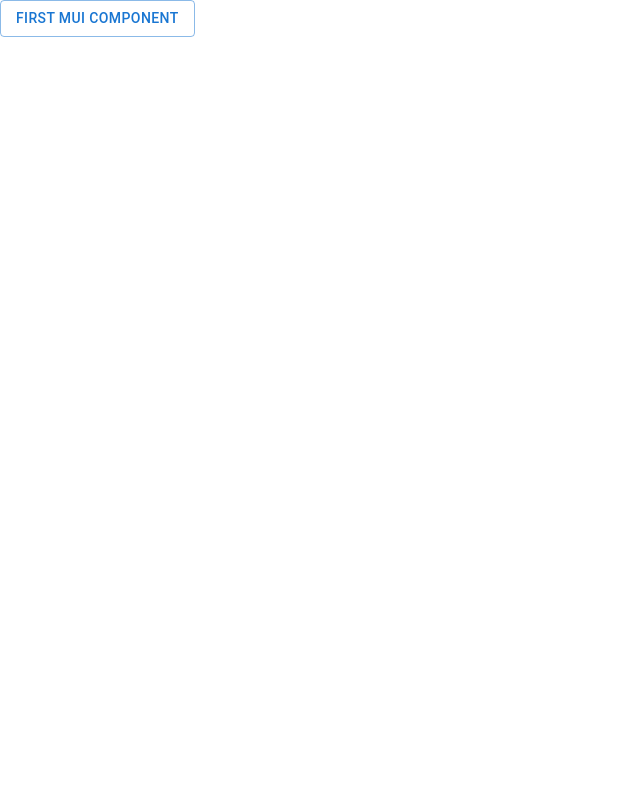
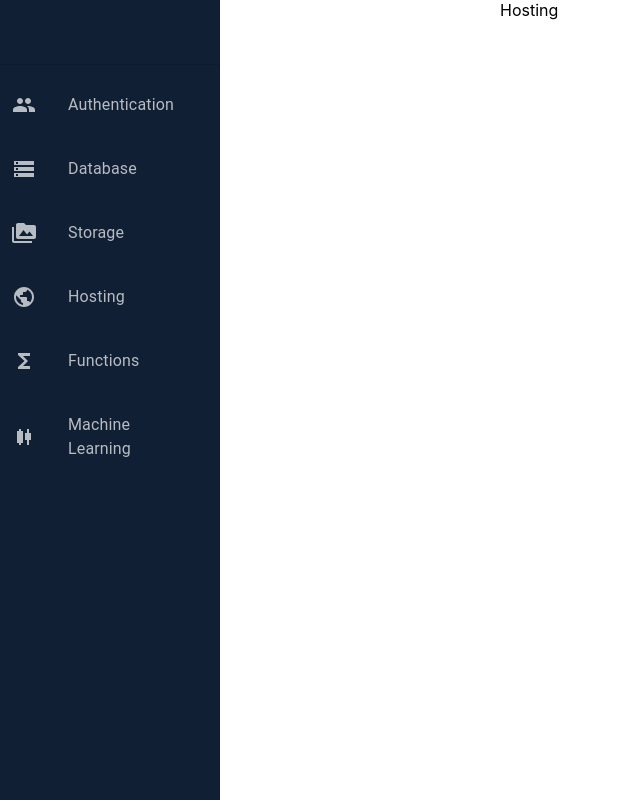
Before and after one commit to logankrieger317/materialui, a React (Create React App) app: page /hosting in a window 1280 px wide. Shown: the whole page, without its empty margins (0-640 px from the left). Built offline with nearby package versions, Linux system fonts and the light colour scheme.

Commit message:
React-Router-Dom, Grid, Components, SideNav on all

```diff
--- a/package.json
+++ b/package.json
@@ -5,12 +5,15 @@
   "dependencies": {
     "@emotion/react": "^11.11.3",
     "@emotion/styled": "^11.11.0",
+    "@mui/icons-material": "^5.15.9",
     "@mui/material": "^5.15.9",
     "@testing-library/jest-dom": "^5.17.0",
     "@testing-library/react": "^13.4.0",
     "@testing-library/user-event": "^13.5.0",
     "react": "^18.2.0",
     "react-dom": "^18.2.0",
+    "react-router": "^6.22.0",
+    "react-router-dom": "^6.22.0",
     "react-scripts": "5.0.1",
     "web-vitals": "^2.1.4"
   },
--- a/src/App.js
+++ b/src/App.js
@@ -1,17 +1,15 @@
-import Button from '@mui/material/Button';
+import React from 'react';
+import Navbar from './components/Navbar/navbar';
+import  Grid  from '@mui/material/Grid';
+import { Outlet } from 'react-router-dom';
+
 
 function App() {
   return (
-    <div className="App">
-      <Button
-        variant='outlined'
-        onClick={() => {
-          console.log('Button clicked');
-        }}
-        >
-          First MUI Component
-      </Button>
-    </div>
+    <Grid container>
+      <Navbar />
+      <Outlet />
+    </Grid>
   );
 }
 
--- /dev/null
+++ b/src/components/Navbar/navbar.js
@@ -0,0 +1,58 @@
+import React from 'react'
+// import Box from '@mui/material/Box';
+import Drawer from '@mui/material/Drawer';
+// import CssBaseline from '@mui/material/CssBaseline';
+// import AppBar from '@mui/material/AppBar';
+import Toolbar from '@mui/material/Toolbar';
+import List from '@mui/material/List';
+// import Typography from '@mui/material/Typography';
+import Divider from '@mui/material/Divider';
+import ListItem from '@mui/material/ListItem';
+import ListItemButton from '@mui/material/ListItemButton';
+import ListItemIcon from '@mui/material/ListItemIcon';
+import ListItemText from '@mui/material/ListItemText';
+// import InboxIcon from '@mui/icons-material/MoveToInbox';
+// import MailIcon from '@mui/icons-material/Mail';
+import { mainNavBarItems } from '../consts/navbarListItems';
+import { navbarStyles } from '../styles';
+import { useParams, useNavigate } from 'react-router-dom';
+
+const Navbar = () => {
+    // const { id } = useParams();
+    const navigate = useNavigate();
+
+  return (
+    <div>
+          <Drawer
+        sx={navbarStyles.drawer}
+        variant="permanent"
+        anchor="left"
+        >
+
+        <Toolbar />
+        <Divider />
+        <List>
+          {mainNavBarItems.map((item, index) => (
+            <ListItem
+                key={item.id}
+                onClick={()=>navigate(item.route)}
+            >
+              <ListItemButton >
+                <ListItemIcon sx={navbarStyles.icons}>
+                    {item.icon}
+                </ListItemIcon>
+                <ListItemText
+                sx={navbarStyles.item}
+                primary={item.label} />
+              </ListItemButton>
+            </ListItem>
+          ))}
+        </List>
+
+
+      </Drawer>
+    </div>
+  )
+}
+
+export default Navbar
--- /dev/null
+++ b/src/components/consts/navbarListItems.js
@@ -0,0 +1,67 @@
+import PeopleIcon from '@mui/icons-material/People';
+import StorageIcon from '@mui/icons-material/Storage';
+import PermMediaIcon from '@mui/icons-material/PermMedia';
+import PublicIcon from '@mui/icons-material/Public';
+import FunctionsIcon from '@mui/icons-material/Functions';
+import CandlestickChartIcon from '@mui/icons-material/CandlestickChart';
+// import SettingsIcon from '@mui/icons-material/Settings';
+// import TimerIcon from '@mui/icons-material/Timer';
+// import DevicesIcon from '@mui/icons-material/Devices';
+
+export const mainNavBarItems =[
+    {
+        id:0,
+        icon:<PeopleIcon/>,
+        label:'Authentication',
+        route: 'authentication',
+    },
+    {
+        id:1,
+        icon:<StorageIcon/>,
+        label:'Database',
+        route: 'database',
+    },
+    {
+        id:2,
+        icon:<PermMediaIcon/>,
+        label:'Storage',
+        route: 'storage',
+    },
+    {
+        id:3,
+        icon:<PublicIcon/>,
+        label:'Hosting',
+        route: 'hosting',
+    },
+    {
+        id:4,
+        icon:<FunctionsIcon/>,
+        label:'Functions',
+        route: 'functions',
+    },
+    {
+        id:5,
+        icon:<CandlestickChartIcon/>,
+        label:'Machine Learning',
+        route: 'machinelearning',
+    },
+    // {
+    //     id:6,
+    //     icon:<SettingsIcon/>,
+    //     label:'Analytics',
+    //     route: 'analytics',
+    // },
+    // {
+    //     id:7,
+    //     icon:<TimerIcon/>,
+    //     label:'Performance',
+    //     route: 'performance',
+    // },
+    // {
+    //     id:8,
+    //     icon:<DevicesIcon/>,
+    //     label:'Test Lab',
+    //     route: 'testlab',
+    // }
+
+]
--- /dev/null
+++ b/src/components/pages/Authentication/Authentication.js
@@ -0,0 +1,15 @@
+import React from 'react'
+import Navbar from '../../Navbar/navbar'
+import { Grid } from '@mui/material'
+
+function Authentication() {
+  return (
+    <Grid item xs={8} style={{marginLeft:'300px'}}>
+      <Navbar />
+        This is the Authentication page
+
+    </Grid>
+  )
+}
+
+export default Authentication
--- /dev/null
+++ b/src/components/pages/Database/Database.js
@@ -0,0 +1,13 @@
+import React from 'react'
+import Navbar from '../../Navbar/navbar'
+
+function Database() {
+  return (
+    <>
+    <Navbar/>
+    <div style={{marginLeft:'500px'}}>Database</div>
+    </>
+  )
+}
+
+export default Database
--- /dev/null
+++ b/src/components/pages/Functions/Functions.js
@@ -0,0 +1,13 @@
+import React from 'react'
+import Navbar from '../../Navbar/navbar'
+
+function Functions() {
+  return (
+    <>
+    <Navbar/>
+    <div style={{marginLeft:'500px'}}>Functions</div>
+    </>
+  )
+}
+
+export default Functions
--- /dev/null
+++ b/src/components/pages/Hosting/Hosting.js
@@ -0,0 +1,13 @@
+import React from 'react'
+import Navbar from '../../Navbar/navbar'
+
+function Hosting() {
+  return (
+    <>
+    <Navbar/>
+    <div style={{marginLeft:'500px'}}>Hosting</div>
+    </>
+  )
+}
+
+export default Hosting
--- /dev/null
+++ b/src/components/pages/MachineLearning/MachineLearning.js
@@ -0,0 +1,13 @@
+import React from 'react'
+import Navbar from '../../Navbar/navbar'
+
+function MachineLearning() {
+  return (
+    <>
+    <Navbar/>
+    <div style={{marginLeft:'500px'}}>MachineLearning</div>
+    </>
+  )
+}
+
+export default MachineLearning
--- /dev/null
+++ b/src/components/pages/Storage/Storage.js
@@ -0,0 +1,13 @@
+import React from 'react'
+import Navbar from '../../Navbar/navbar'
+
+function Storage() {
+  return (
+    <>
+    <Navbar/>
+    <div style={{marginLeft:'500px'}}>Storage</div>
+    </>
+  )
+}
+
+export default Storage
--- /dev/null
+++ b/src/components/styles.js
@@ -0,0 +1,28 @@
+export const navbarStyles = {
+    drawer: {
+        width: 220,
+        flexShrink: 0,
+        '& .MuiDrawer-paper': {
+            width: 220,
+            boxSizing: 'border-box',
+            backgroundColor: '#101F33',
+            color: 'rgba(255, 255, 255, 0.7)',
+
+        },
+        '& .Mui-selected': {
+            color: 'red',
+        },
+    },
+    icons: {
+        color: 'rgba(255, 255, 255, 0.7)!important',
+        marginLeft: '-20px',
+    },
+    text: {
+        '& span': {
+            marginLeft: '-10px',
+            fontWeight: '600',
+            fontSize: '16px',
+
+        }
+    }
+};
--- a/src/index.js
+++ b/src/index.js
@@ -3,12 +3,33 @@ import ReactDOM from 'react-dom/client';
 import './index.css';
 import App from './App';
 import reportWebVitals from './reportWebVitals';
+import { BrowserRouter, Routes, Route } from 'react-router-dom';
+import Authentication from './components/pages/Authentication/Authentication';
+import Database from './components/pages/Database/Database';
+import Functions from './components/pages/Functions/Functions';
+import MachineLearning from './components/pages/MachineLearning/MachineLearning';
+import Storage from './components/pages/Storage/Storage';
+import Hosting from './components/pages/Hosting/Hosting';
+
 
 const root = ReactDOM.createRoot(document.getElementById('root'));
 root.render(
-  <React.StrictMode>
-    <App />
-  </React.StrictMode>
+  <BrowserRouter>
+    <Routes>
+    <Route path="/" element={<App />} />
+    <Route path='/authentication' element={<Authentication/>} />
+    <Route path='/database' element={<Database/>} />
+    <Route path='/functions' element={<Functions/>} />
+    <Route path='/machinelearning' element={<MachineLearning/>} />
+    <Route path='/storage' element={<Storage/>} />
+    <Route path='/hosting' element={<Hosting/>} />
+
+
+
+
+    </Routes>
+  </BrowserRouter>,
+
 );
 
 // If you want to start measuring performance in your app, pass a function
```
Also changed, not shown: 1 other file (tests, documents, lock files or other folders).
